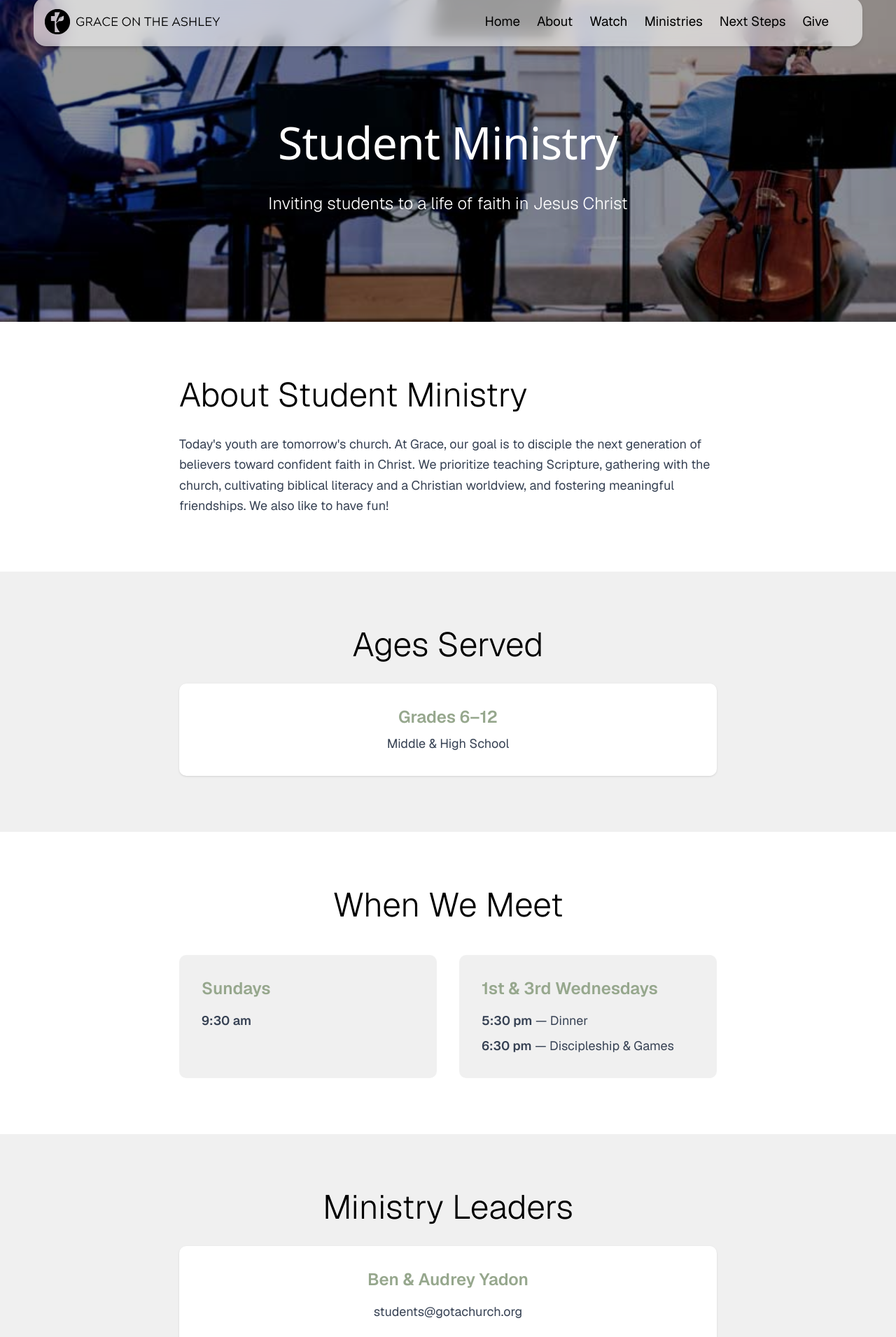
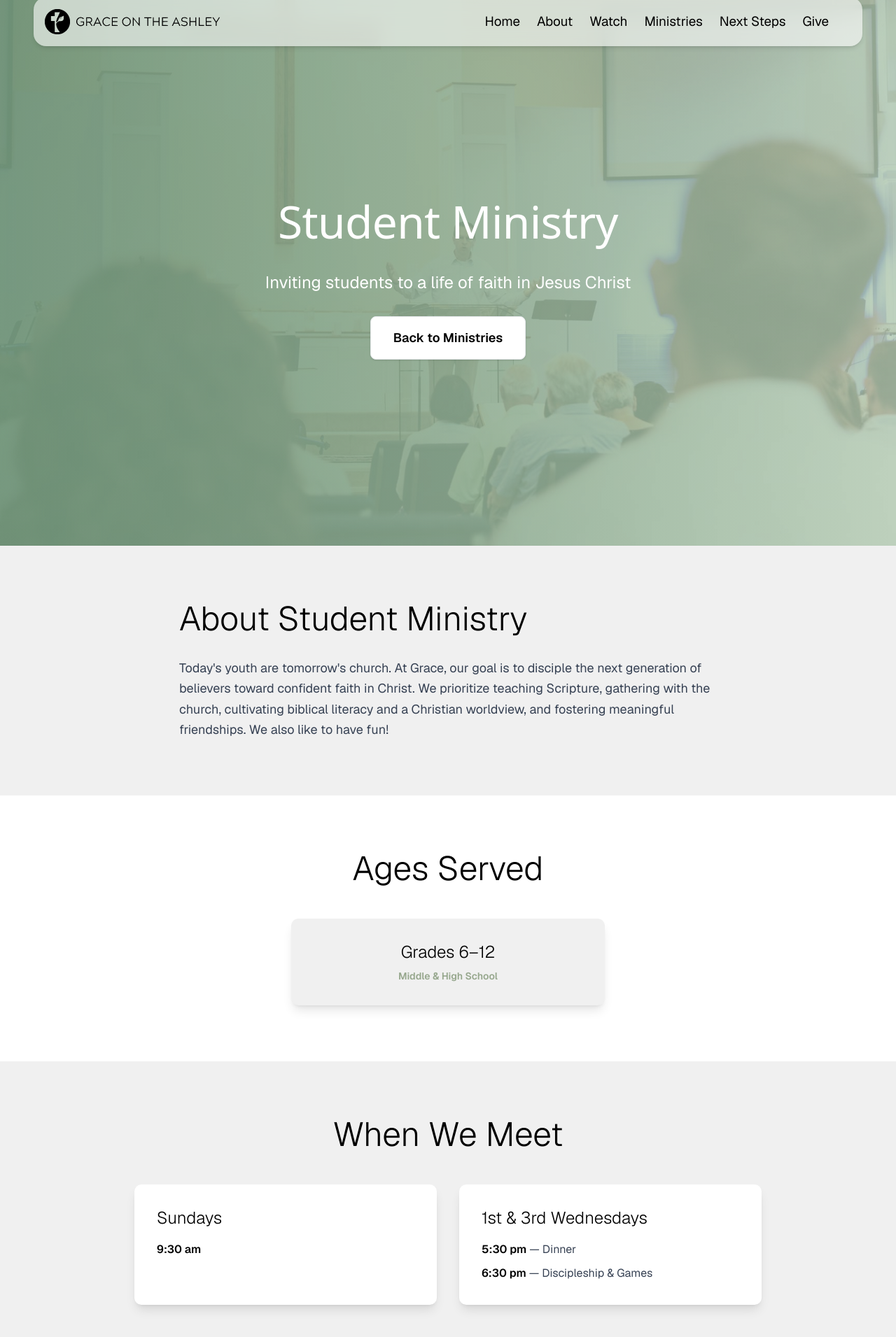
Before and after one commit to joshconverse/gota-site, a Next.js app: page /ministries/students in a window 1280 px wide. Shown: the part 20-1931 px from the top of the page at 70% size. Built offline with nearby package versions, Linux system fonts and the light colour scheme.

Commit message:
content: restyle Student Ministry page to match Children's Ministry
Rebuilds the students detail page using the site-wide hero/section
pattern shared by every other ministry page instead of a one-off
style, and updates the ministries listing card to the new tagline.

```diff
--- a/src/app/ministries/page.tsx
+++ b/src/app/ministries/page.tsx
@@ -12,7 +12,7 @@ export default function MinistriesPage() {
     {
       id: "students",
       title: "Student Ministry",
-      description: "Equipping the next generation with biblical truth and life skills for their journey. We provide a safe space for teenagers to explore their faith, build friendships, and discover God's purpose for their lives.",
+      description: "Inviting students to a life of faith in Jesus Christ",
       bgColor: "bg-brand-1"
     },
     {
--- a/src/app/ministries/students/page.tsx
+++ b/src/app/ministries/students/page.tsx
@@ -1,27 +1,41 @@
 import Link from 'next/link';
 
-export default function StudentsMinistryPage() {
+export default function StudentMinistryPage() {
   return (
     <main className="min-h-screen bg-white">
       {/* Hero Section */}
-      <section className="relative h-[60vh] flex items-center justify-center bg-gradient-to-r from-brand-1 to-brand-2">
-        <div className="absolute inset-0 bg-black/30"></div>
+      <section className="relative h-screen flex items-center" style={{ backgroundColor: '#B6CEB4' }}>
+        <div className="absolute inset-0">
           <img
-          src="/WorshipEdited.jpg"
-          alt="Student Ministry"
-          className="absolute inset-0 w-full h-full object-cover"
+            src="/MATURE2.jpg"
+            alt="Student Ministry background"
+            className="w-full h-full object-cover opacity-20"
           />
-        <div className="absolute inset-0 bg-black/40"></div>
-        <div className="relative z-10 text-center text-white px-6">
-          <h1 className="text-5xl md:text-7xl font-light mb-6">Student Ministry</h1>
-          <p className="text-xl md:text-2xl font-light max-w-3xl mx-auto">
+          <div className="absolute inset-0 bg-gradient-to-r from-green-900/30 to-transparent"></div>
+        </div>
+
+        <div className="relative z-10 w-full px-6 md:px-12 lg:px-20">
+          <div className="max-w-6xl mx-auto">
+            <div className="text-center">
+              <h1 className="text-4xl md:text-6xl lg:text-7xl font-light text-white mb-6">
+                Student Ministry
+              </h1>
+              <p className="text-xl md:text-2xl text-white mb-8 max-w-3xl mx-auto">
                 Inviting students to a life of faith in Jesus Christ
               </p>
+              <Link
+                href="/ministries"
+                className="inline-block bg-white text-black px-8 py-4 rounded-md font-semibold shadow hover:opacity-95 transition text-lg border border-gray-200"
+              >
+                Back to Ministries
+              </Link>
+            </div>
+          </div>
         </div>
       </section>
 
-      {/* About */}
-      <section className="py-20 bg-white">
+      {/* About Student Ministry */}
+      <section className="py-20 bg-brand-4">
         <div className="container mx-auto max-w-[1200px] px-6 md:px-12 lg:px-20">
           <div className="max-w-3xl mx-auto">
             <h2 className="text-3xl md:text-5xl font-light text-black mb-8">
@@ -37,86 +51,64 @@ export default function StudentsMinistryPage() {
       </section>
 
       {/* Ages Served */}
-      <section className="py-20 bg-brand-4">
+      <section className="py-20 bg-white">
         <div className="container mx-auto max-w-[1200px] px-6 md:px-12 lg:px-20">
-          <div className="max-w-3xl mx-auto">
-            <h2 className="text-3xl md:text-5xl font-light text-black mb-8 text-center">
+          <h2 className="text-3xl md:text-5xl font-light text-black mb-12 text-center">
             Ages Served
           </h2>
-            <div className="bg-white rounded-lg p-8 shadow-sm text-center">
-              <h3 className="text-2xl font-semibold text-brand-1 mb-2">Grades 6&ndash;12</h3>
-              <p className="text-lg text-gray-700">Middle &amp; High School</p>
+          <div className="max-w-md mx-auto">
+            <div className="bg-brand-4 rounded-lg shadow-lg p-8 text-center">
+              <h3 className="text-2xl font-light text-black mb-2">Grades 6&ndash;12</h3>
+              <p className="text-sm font-semibold text-brand-1">Middle &amp; High School</p>
             </div>
           </div>
         </div>
       </section>
 
       {/* When We Meet */}
-      <section className="py-20 bg-white">
+      <section className="py-20 bg-brand-4">
         <div className="container mx-auto max-w-[1200px] px-6 md:px-12 lg:px-20">
-          <div className="max-w-3xl mx-auto">
           <h2 className="text-3xl md:text-5xl font-light text-black mb-12 text-center">
             When We Meet
           </h2>
-            <div className="grid md:grid-cols-2 gap-8">
-              <div className="bg-brand-4 rounded-lg p-8">
-                <h3 className="text-2xl font-semibold text-brand-1 mb-4">Sundays</h3>
-                <p className="text-lg text-gray-700">
-                  <span className="font-semibold">9:30 am</span>
+          <div className="grid grid-cols-1 md:grid-cols-2 gap-8 max-w-4xl mx-auto">
+            <div className="bg-white rounded-lg shadow-lg p-8">
+              <h3 className="text-2xl font-light text-black mb-4">Sundays</h3>
+              <p className="text-gray-700 leading-relaxed">
+                <span className="font-semibold text-black">9:30 am</span>
               </p>
             </div>
-              <div className="bg-brand-4 rounded-lg p-8">
-                <h3 className="text-2xl font-semibold text-brand-1 mb-4">1st &amp; 3rd Wednesdays</h3>
-                <ul className="space-y-2 text-lg text-gray-700">
+            <div className="bg-white rounded-lg shadow-lg p-8">
+              <h3 className="text-2xl font-light text-black mb-4">1st &amp; 3rd Wednesdays</h3>
+              <ul className="space-y-2 text-gray-700 leading-relaxed">
                 <li>
-                    <span className="font-semibold">5:30 pm</span> &mdash; Dinner
+                  <span className="font-semibold text-black">5:30 pm</span> &mdash; Dinner
                 </li>
                 <li>
-                    <span className="font-semibold">6:30 pm</span> &mdash; Discipleship &amp; Games
+                  <span className="font-semibold text-black">6:30 pm</span> &mdash; Discipleship &amp; Games
                 </li>
               </ul>
-              </div>
             </div>
           </div>
         </div>
       </section>
 
       {/* Ministry Leaders */}
-      <section className="py-20 bg-brand-4">
-        <div className="container mx-auto max-w-[1200px] px-6 md:px-12 lg:px-20">
-          <div className="max-w-3xl mx-auto text-center">
-            <h2 className="text-3xl md:text-5xl font-light text-black mb-8">
-              Ministry Leaders
-            </h2>
-            <div className="bg-white rounded-lg p-8 shadow-sm">
-              <p className="text-2xl font-semibold text-brand-1 mb-4">Ben &amp; Audrey Yadon</p>
-              <a
-                href="mailto:students@gotachurch.org"
-                className="text-lg text-gray-700 hover:text-brand-1 transition"
-              >
-                students@gotachurch.org
-              </a>
-            </div>
-          </div>
-        </div>
-      </section>
-
-      {/* Call to Action */}
       <section className="py-20 bg-white">
         <div className="container mx-auto max-w-[1200px] px-6 md:px-12 lg:px-20">
           <div className="text-center max-w-3xl mx-auto">
             <h2 className="text-3xl md:text-4xl font-light text-black mb-6">
-              Get Involved
+              Ministry Leaders
             </h2>
             <p className="text-lg text-gray-700 leading-relaxed mb-8">
-              Have a student in 6th&ndash;12th grade? We&apos;d love to meet you. Reach out to Ben &amp; Audrey or come by on a Sunday morning.
+              Ben &amp; Audrey Yadon
             </p>
-            <Link
-              href="/ministries"
+            <a
+              href="mailto:students@gotachurch.org"
               className="inline-block bg-brand-2 text-slate-900 px-8 py-4 rounded-md font-semibold shadow hover:opacity-95 transition"
             >
-              Back to Ministries
-            </Link>
+              students@gotachurch.org
+            </a>
           </div>
         </div>
       </section>
```
Lines whose indentation alone changed are shown as unchanged.
